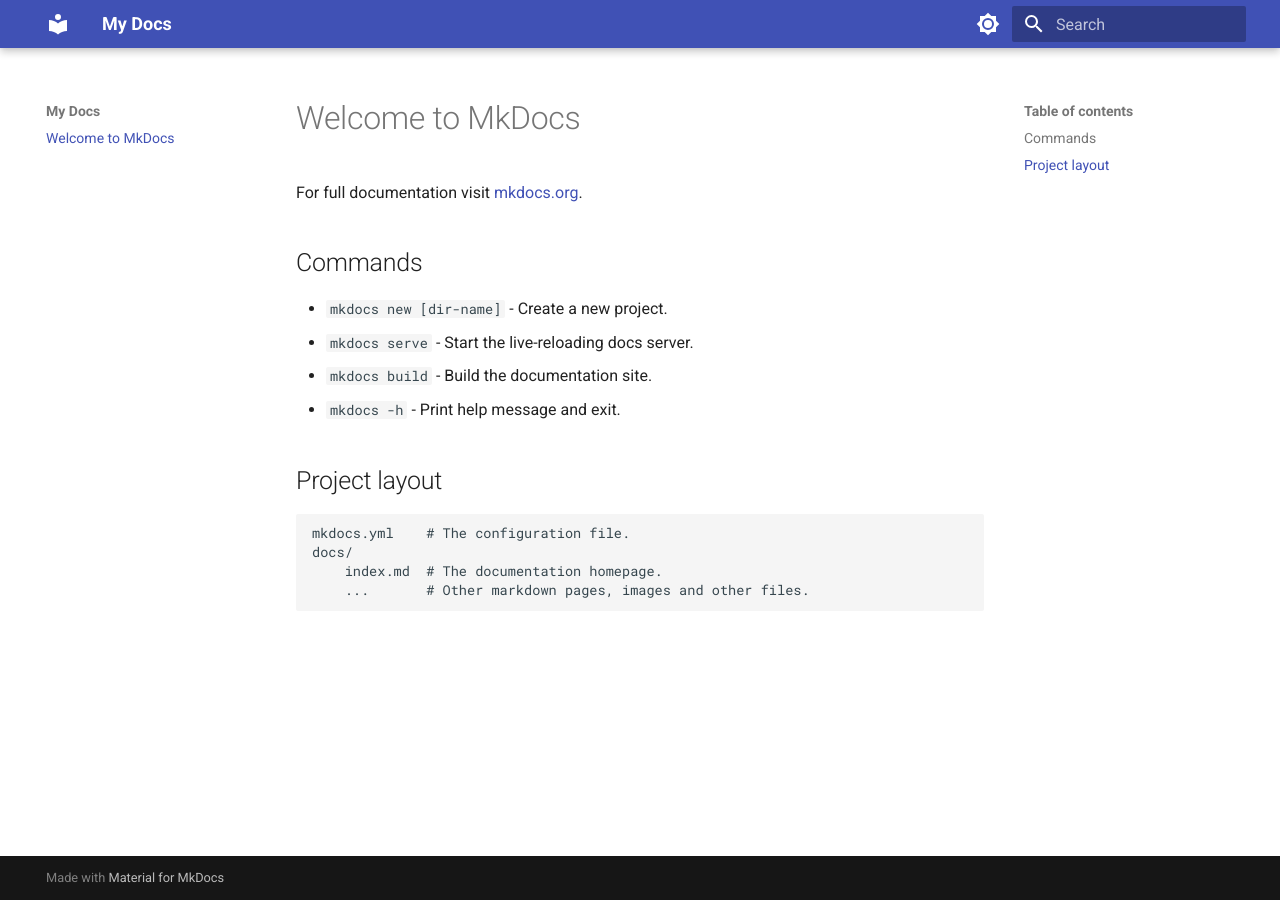
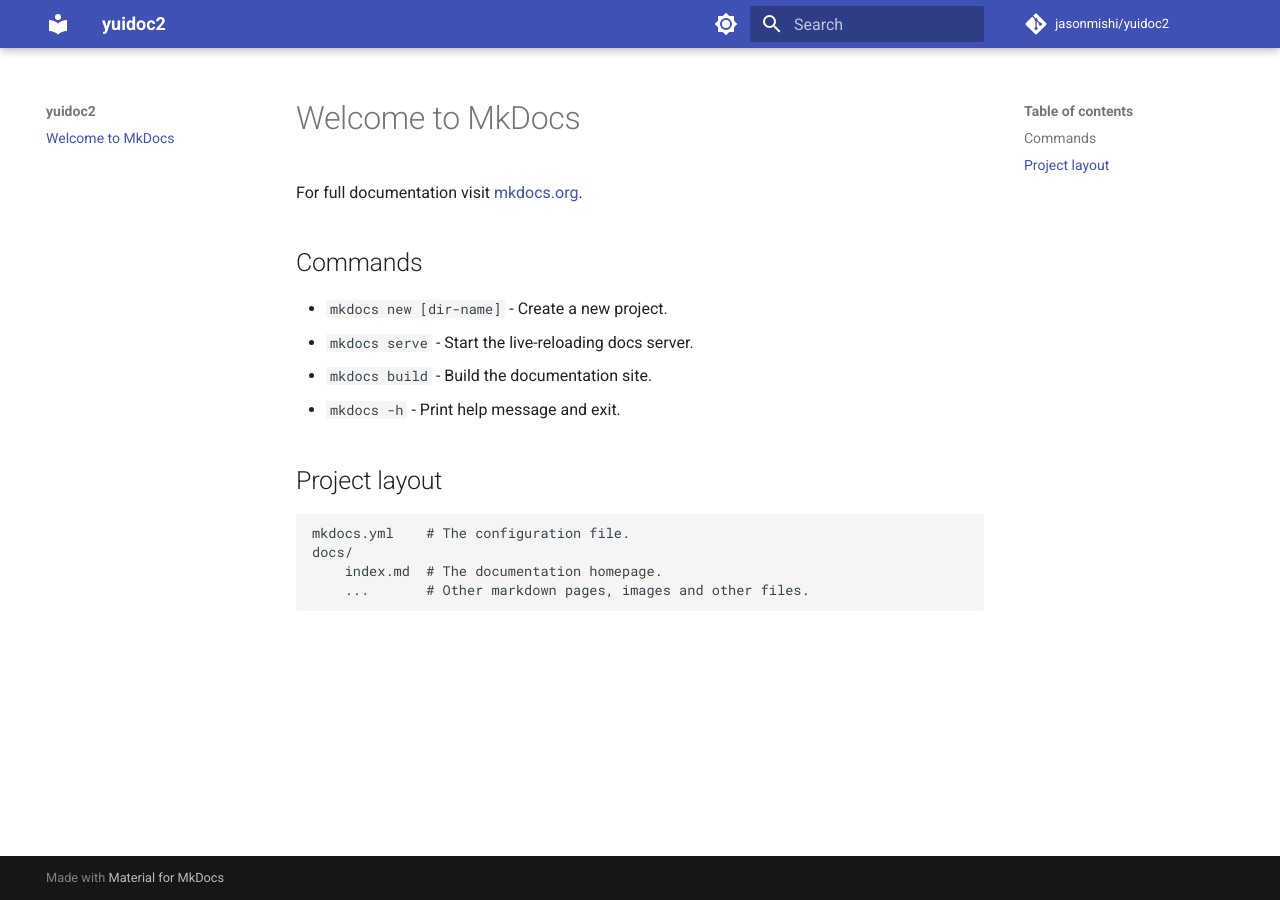
Before and after one commit to jasonmishi/yuidoc2.github.io, an MkDocs documentation site: the page built from docs/index.md, in a window 1280 px wide. Built offline with MkDocs 1.6.1 and Material for MkDocs 9.7.7, drawn with Linux system fonts in a browser that asks for light colours; comment, search, counter and statistics services are not loaded.

Commit message:
add repo information

```diff
--- a/mkdocs.yml
+++ b/mkdocs.yml
@@ -1,4 +1,6 @@
-site_name: My Docs
+site_name: yuidoc2
+repo_url: https://github.com/jasonmishi/yuidoc2
+repo_name: jasonmishi/yuidoc2
 
 theme:
   name: material
```
